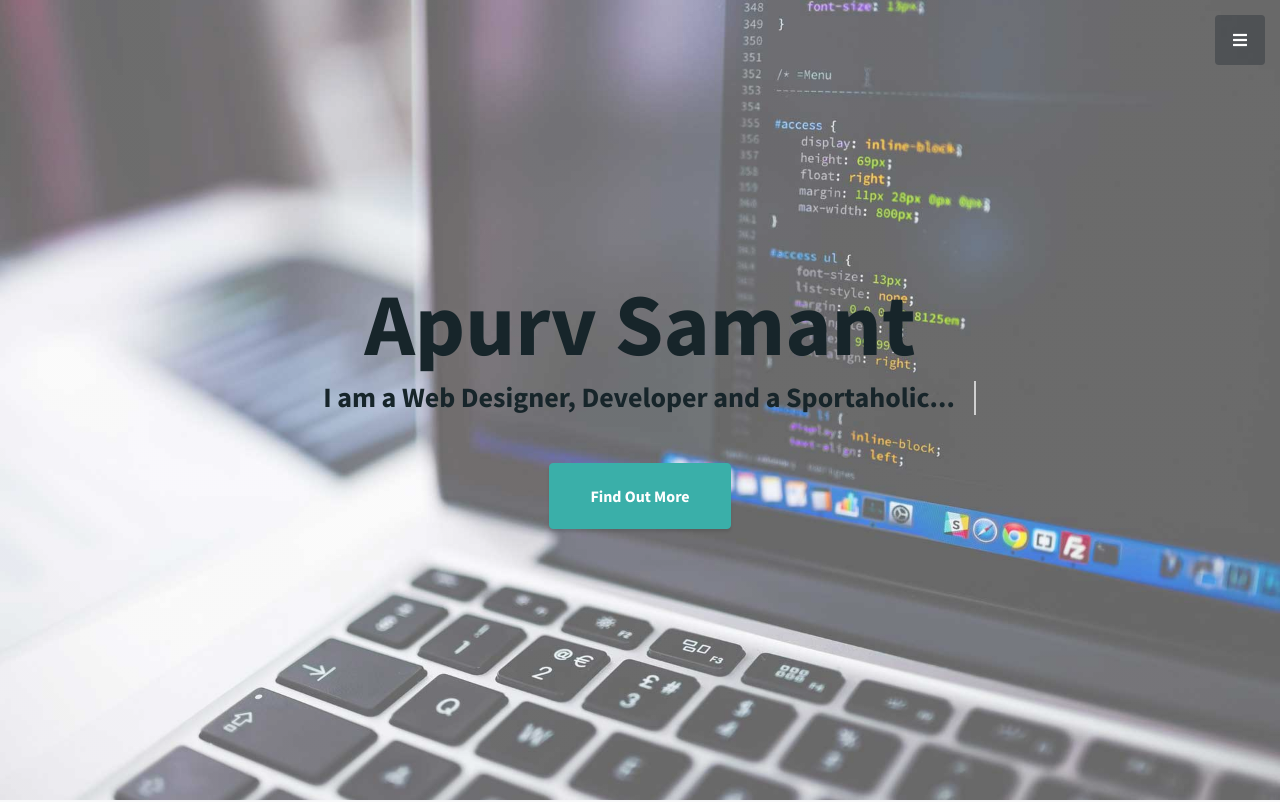
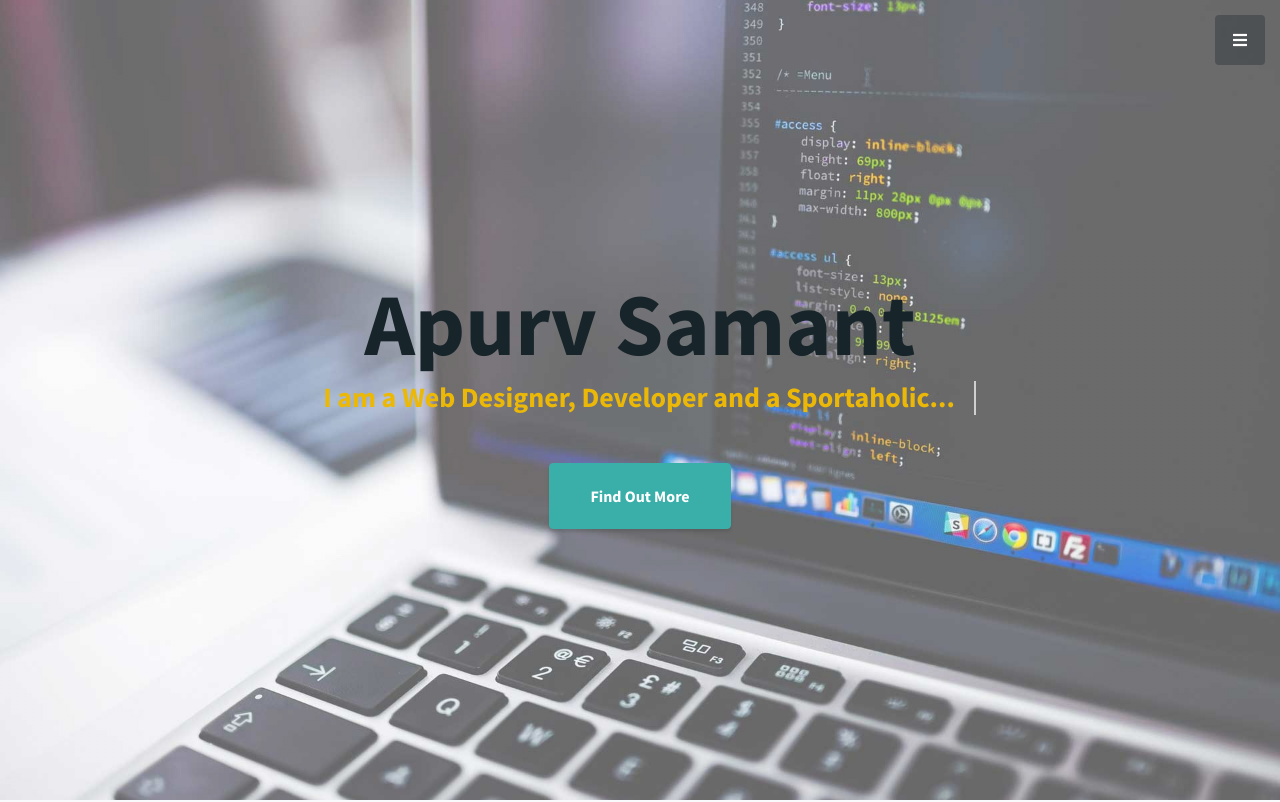
Before and after one commit to apurvsamant/website, a plain HTML site: page index.html in a window 1280 px wide. Shown: the top 802 px of the page. Drawn offline with Linux system fonts and the light colour scheme.

Commit message:
index.html

```diff
--- a/index.html
+++ b/index.html
@@ -55,7 +55,7 @@
     <div class="container text-center my-auto">
       <h1 class="mb-1">Apurv Samant</h1>
       <h3 class="mb-5">
-        <p class="line-1 anim-typewriter">I am a Web Designer, Developer and a Sportaholic...</p>
+        <p class="line-1 anim-typewriter text-secondary">I am a Web Designer, Developer and a Sportaholic...</p>
       </h3>
       <a class="btn btn-primary btn-xl js-scroll-trigger" href="#about">Find Out More</a>
     </div>
```
